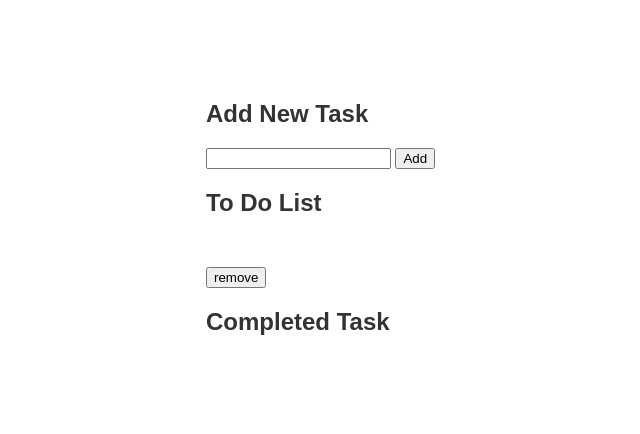
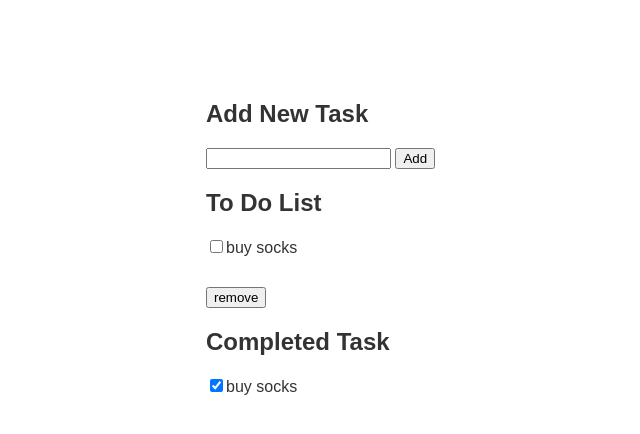
Before and after one commit to missating/A-simple-To-do-List, a plain HTML site: page index.html in a window 1280 px wide. Shown: the whole page, without its empty margins (234-874 px from the left). Drawn offline with nearby package versions, Linux system fonts and the light colour scheme.

Commit message:
Added placeholders
added placeholders as exmaple for the added task list and completed task list.

```diff
--- a/index.html
+++ b/index.html
@@ -16,8 +16,13 @@
 				<input type="button" onclick="add()" value="Add">
 
 		<h2> To Do List </h2>
+
+				<!-- A list to contain the placeholder for added task  -->
+					<ul>
+						<li><input type="checkbox" value="buy socks">buy socks</input></li>
+					</ul>
+
 				<!-- An empty list to contain the add new task  -->
-
 					<ul id="list">
 
 
@@ -28,9 +33,16 @@
 				<input type="button" id="top" onclick="remove()" value="remove">
 
 
-				<!-- An empty list to contain the completed task when removed -->
+
 
 					<h2> Completed Task </h2>
+
+					<!-- A list to contain the placeholder for removed task  -->
+					<ul>
+						<li><input type="checkbox" checked>buy socks</li>
+					</ul>
+
+					<!-- An empty list to contain the completed task when removed -->
 						<ul id="complete">
 
 
```
